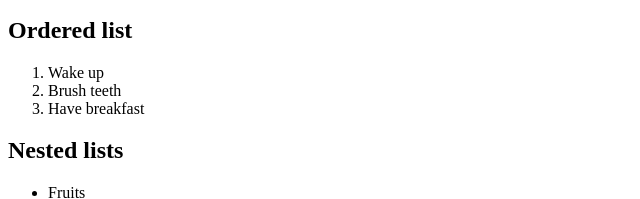
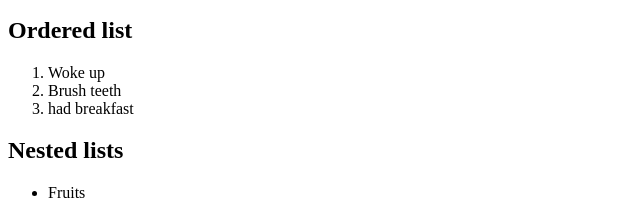
Before and after one commit to Devendar123-gif/build-a-thon-2, a plain HTML site: page index.html in a window 1280 px wide. Shown: the part 222-421 px from the top of the page, 0-640 px from the left. Drawn offline with Linux system fonts and the light colour scheme.

Commit message:
updated content in html file

```diff
--- a/index.html
+++ b/index.html
@@ -19,9 +19,9 @@
 
 		<h2>Ordered list</h2>
 		<ol>
-			<li>Wake up</li>
+			<li>Woke up</li>
 			<li>Brush teeth</li>
-			<li>Have breakfast</li>
+			<li>had breakfast</li>
 		</ol>
 
 		<h2>Nested lists</h2>
```
